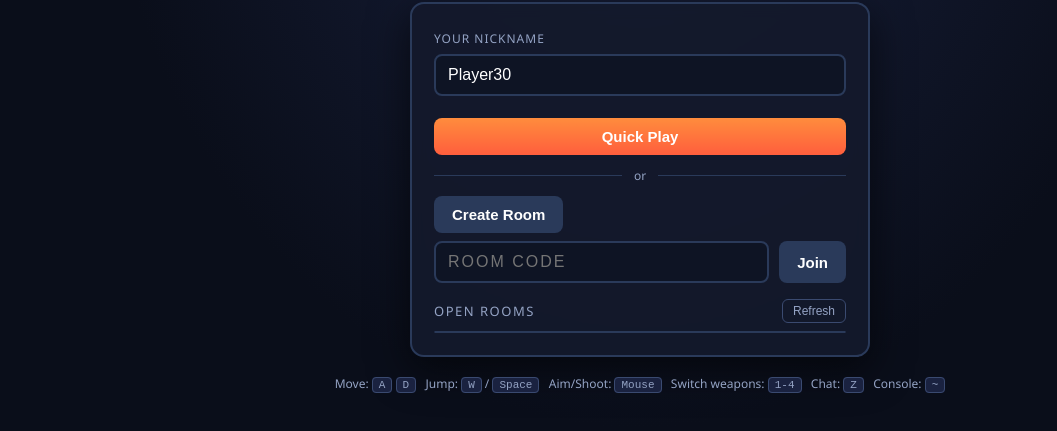
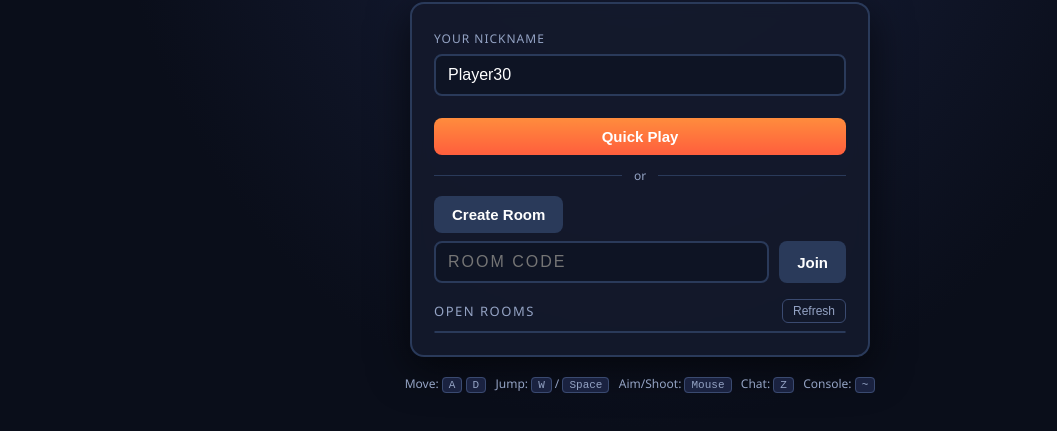
Before and after one commit to Mankanes/2DGUNTER, a website: page public/index.html in a window 1280 px wide. Shown: the part 251-682 px from the top of the page, without its empty margins (0-1057 px from the left). Drawn offline with nearby package versions, Linux system fonts and the light colour scheme; no server answers.

Commit message:
push 2.7.1

```diff
--- a/public/index.html
+++ b/public/index.html
@@ -56,7 +56,6 @@
       <div class="menu-footer">
         Move: <kbd>A</kbd> <kbd>D</kbd> &nbsp; Jump: <kbd>W</kbd> / <kbd>Space</kbd>
         &nbsp; Aim/Shoot: <kbd>Mouse</kbd>
-        &nbsp; Switch weapons: <kbd>1-4</kbd>
         &nbsp; Chat: <kbd>Z</kbd>
         &nbsp; Console: <kbd>~</kbd>
       </div>
```
